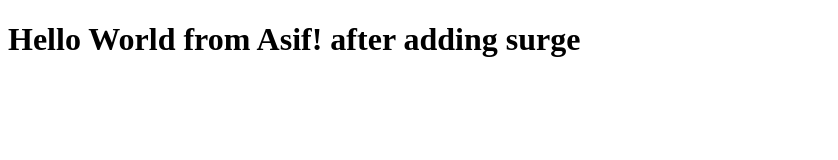
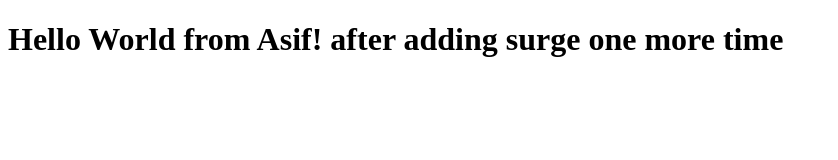
Before and after one commit to asifnaseer86/BootCamp2020Class1, a plain HTML site: page index.html in a window 1280 px wide. Shown: the whole page, without its empty margins (0-838 px from the left). Drawn offline with Linux system fonts and the light colour scheme.

Commit message:
Update index.html

```diff
--- a/index.html
+++ b/index.html
@@ -6,6 +6,6 @@
     <title>Document</title>
 </head>
 <body>
-    <h1>Hello World from Asif! after adding surge</h1>
+    <h1>Hello World from Asif! after adding surge one more time</h1>
 </body>
 </html>
```
